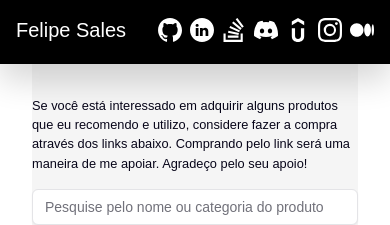
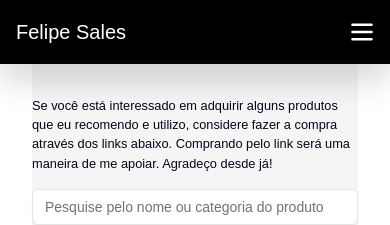
Before and after one commit to felipecastrosales/site-react, a React (Vite) app: page / in a window 390 px wide. Shown: the top 225 px of the page. Built offline with nearby package versions, Linux system fonts and the light colour scheme.

Commit message:
chore: enhancements on behaviours expected

```diff
--- a/src/components/AppBar/AppBar.css
+++ b/src/components/AppBar/AppBar.css
@@ -8,6 +8,8 @@
   left: 0;
   right: 0;
   height: var(--app-bar-height);
+  display: flex;
+  justify-content: center;
 }
 
 .appbar-content {
--- a/src/components/AppBar/AppBar.tsx
+++ b/src/components/AppBar/AppBar.tsx
@@ -4,11 +4,11 @@ import { useState, useEffect } from 'react';
 import DrawerComponent from './drawer/DrawerComponent';
 
 const AppBar = () => {
-  const [showSocialMedias, setShowSocialMedias] = useState(window.innerWidth > 380);
+  const [showSocialMedias, setShowSocialMedias] = useState(window.innerWidth > 600);
 
   useEffect(() => {
     const handleResize = () => {
-      setShowSocialMedias(window.innerWidth > 380);
+      setShowSocialMedias(window.innerWidth > 600);
     };
 
     window.addEventListener('resize', handleResize);
--- a/src/components/AppBar/drawer/DrawerComponent.tsx
+++ b/src/components/AppBar/drawer/DrawerComponent.tsx
@@ -3,15 +3,14 @@ import * as React from "react"
 import { Button } from "@/components/ui/button"
 import {
   Drawer,
-  DrawerClose,
   DrawerContent,
   DrawerDescription,
-  DrawerFooter,
   DrawerHeader,
   DrawerTitle,
   DrawerTrigger,
 } from "@/components/ui/drawer"
 import SocialMedias, { SocialMediasIconLayout } from "@/components/SocialMedias/SocialMedias"
+import AppIcons from "@/core/constants/AppIcons"
 // import { SocialMedias, SocialMediasIconLayout } from "@/components/ui/socialMedias"
 
 export function DrawerComponent() {
@@ -20,7 +19,11 @@ export function DrawerComponent() {
   return (
     <Drawer open={open} onOpenChange={setOpen}>
       <DrawerTrigger asChild>
-        <Button variant="outline">Edit Profile</Button>
+        <img
+          src={AppIcons.menu}
+          alt="Redes Sociais"
+          style={{ height: '24px', color: 'var(--background-color)' }}
+        />
       </DrawerTrigger>
       <DrawerContent>
         <DrawerHeader className="text-left">
--- a/src/components/Content/Message/Message.tsx
+++ b/src/components/Content/Message/Message.tsx
@@ -6,21 +6,10 @@ const SupportMessage = () => {
       <p>
       Se você está interessado em adquirir alguns produtos que eu recomendo e utilizo,
       considere fazer a compra através dos links abaixo. Comprando pelo link será uma
-      maneira de me apoiar. Agradeço pelo seu apoio!
+      maneira de me apoiar. Agradeço desde já!
       </p>
     </div>
   );
 };
 
 export default SupportMessage;
-
-/// TODO: DIMINUIR O TEXTO QUANDO A TELA FOR A ABAIXO
-// @media (max-width: 380px) {
-//   .grid-item img {
-//     height: 6rem;
-//   }
-
-//   .grid-item-title {
-//     font-size: 0.75rem;
-//   }
-// }
--- a/src/core/constants/AppIcons.tsx
+++ b/src/core/constants/AppIcons.tsx
@@ -1,7 +1,12 @@
 const assetsFolder = '/src/assets';
+const iconsFolder = `${assetsFolder}/icons`;
 const socialMediasFolder = `${assetsFolder}/social-medias`;
 
 const AppIcons = {
+  /// icons
+  menu: `${iconsFolder}/menu.svg`,
+
+  /// social medias
   github: `${socialMediasFolder}/github.svg`,
   linkedin: `${socialMediasFolder}/linkedin.svg`,
   stackoverflow: `${socialMediasFolder}/stackoverflow.svg`,
--- a/src/index.css
+++ b/src/index.css
@@ -48,7 +48,8 @@ body {
   margin: 0;
   padding: 0;
   display: flex;
-  place-items: center;
+  flex-direction: column;
+  align-items: center;
   min-width: 320px;
   min-height: 100vh;
   background-color: var(--background-color);
--- a/src/main.tsx
+++ b/src/main.tsx
@@ -8,3 +8,5 @@ createRoot(document.getElementById('root')!).render(
     <App />
   </StrictMode>,
 )
+
+/// TODO: Verificar erro de responsividade em menores que 380px.
```
Also changed, not shown: src/components/Content/Grid/Grid.css (+0 -12 lines), src/assets/icons/menu.svg (added).
